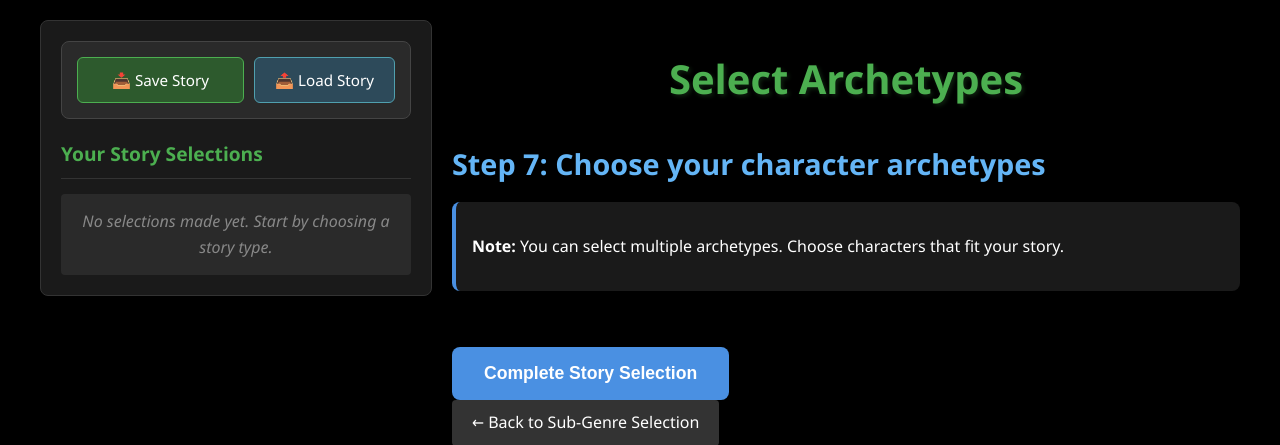
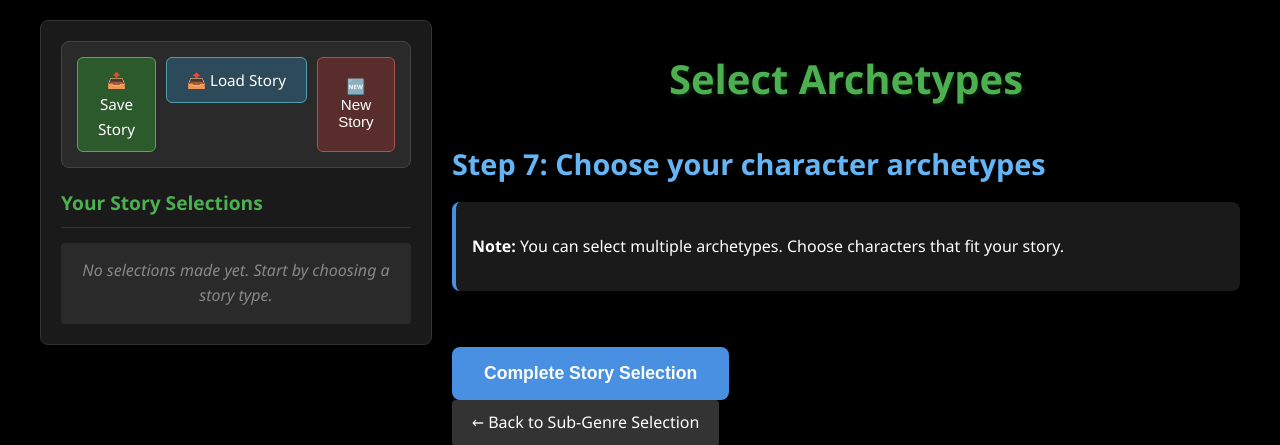
Before and after one commit to LarsLiden/Kraitif, a Flask app: template templates/archetype_selection.html in a window 1280 px wide. Shown: the top 445 px of the page. Run offline with Flask 3, Linux system fonts and the light colour scheme; the template is opened without the code that fills it, so the values that code supplies are empty; parts of the project's set-up code (start-up, migrations or seed data) failed here and were passed over.

Commit message:
Add new story button with confirmation dialog
Co-authored-by: LarsLiden <6528486+LarsLiden@users.noreply.github.com>

```diff
--- a/app.py
+++ b/app.py
@@ -765,6 +765,14 @@ def load_story():
     return redirect(url_for('index'))
 
 
+@app.route('/new')
+def new_story():
+    """Clear all story selections and start a new story."""
+    session.clear()
+    flash('New story started. All previous selections have been cleared.', 'success')
+    return redirect(url_for('index'))
+
+
 @app.route('/complete-story-selection')
 def complete_story_selection():
     """Show the completed story selection with generated prompt text."""
--- a/static/style.css
+++ b/static/style.css
@@ -229,6 +229,16 @@ body {
 .btn-load:hover {
     background-color: #3d5a6a;
     border-color: #60B0BF;
+}
+
+.btn-new {
+    background-color: #5a2d2d;
+    border-color: #AF5050;
+}
+
+.btn-new:hover {
+    background-color: #6a3d3d;
+    border-color: #BF6060;
 }
 
 h1 {
--- a/templates/base.html
+++ b/templates/base.html
@@ -18,6 +18,7 @@
                         <label for="load-file" class="btn btn-load">📤 Load Story</label>
                         <input type="file" id="load-file" name="file" accept=".json" style="display: none;">
                     </form>
+                    <button class="btn btn-new" onclick="confirmNewStory()">🆕 New Story</button>
                 </div>
 
                 {% block user_selections %}
@@ -413,6 +414,12 @@
             }
         });
 
+        function confirmNewStory() {
+            if (confirm('Are you sure you want to start a new story? This will clear all your current selections.')) {
+                window.location.href = '{{ url_for("new_story") }}';
+            }
+        }
+
         function toggleStoryTypeDetails() {
             const content = document.getElementById('story-type-details-content');
             const arrow = document.getElementById('story-type-expand-arrow');
```
